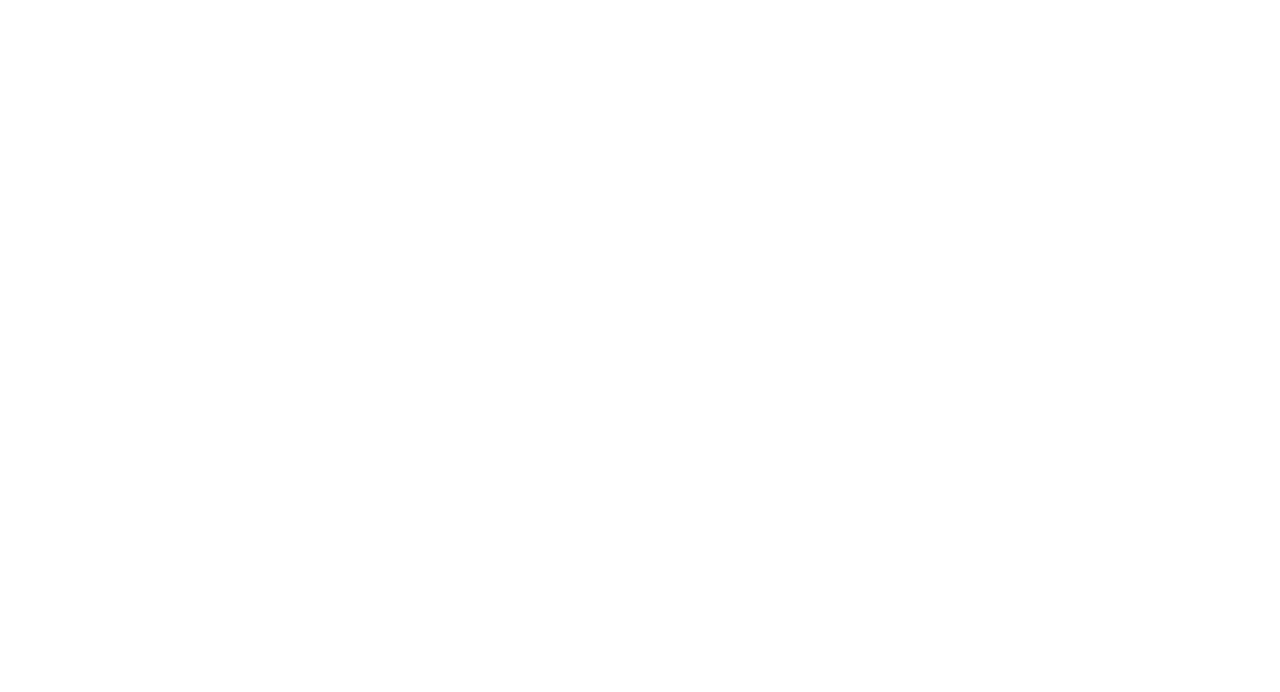
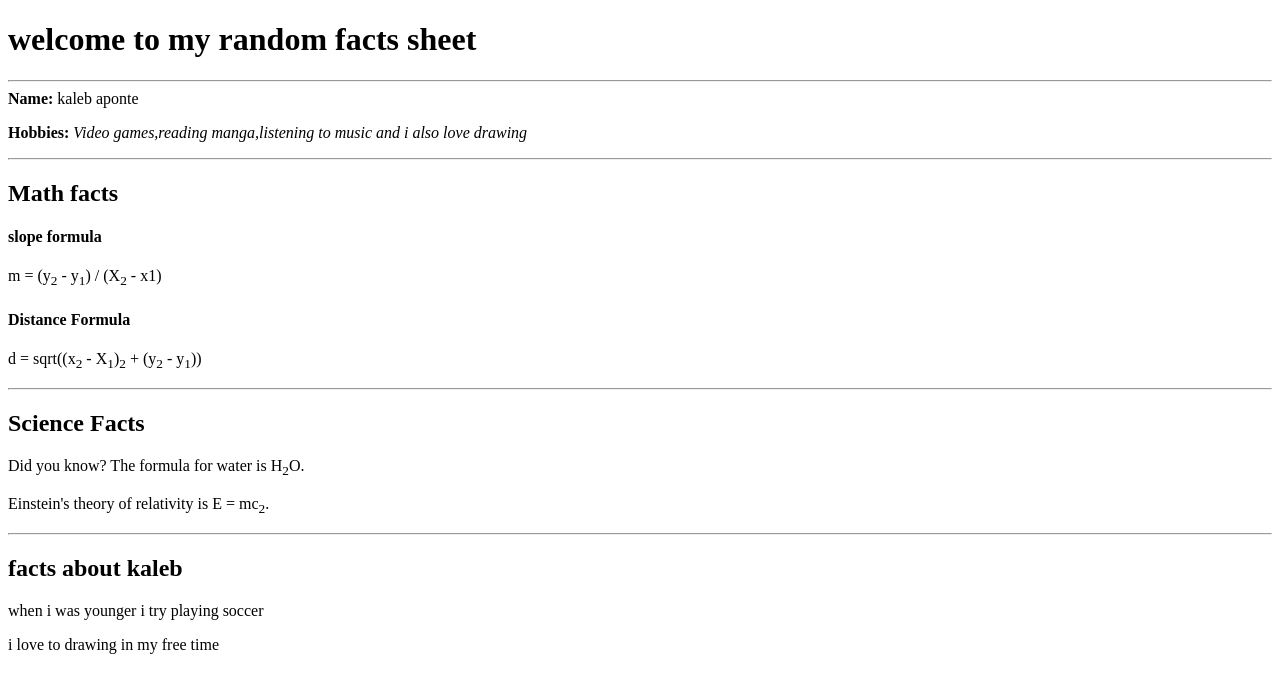
Before and after one commit to K25th/K25th.github.io, a plain HTML site: page exercises/random-facts-sheet/index.html in a window 1280 px wide. Drawn offline with Linux system fonts and the light colour scheme.

Commit message:
complete random fact sheet

```diff
--- a/exercises/random-facts-sheet/index.html
+++ b/exercises/random-facts-sheet/index.html
@@ -7,6 +7,31 @@
         <link rel="stylesheet" href="css/style.css">
     </head>
     <body>
-
+        <h1>welcome to my random facts sheet</h1>
+        <hr>
+        <b>Name:</b> kaleb aponte</p>
+        <b>Hobbies:</b>
+        <i>Video games,reading manga,listening to music and i also love drawing
+        </i></P>
+        <hr>
+        <h2>Math facts</h2>
+        <h4>slope formula</h4>
+        <p>
+           m = (y<sub>2</sub> - y<sub>1</sub>) /
+            (X<sub>2</sub> - x<psub>1</sub>)
+        </p>
+        <h4>Distance Formula</h4>
+        <p>
+            d = sqrt((x<sub>2</sub> - X<sub>1</sub>)<sub>2</sub>
+            + (y<sub>2</sub> - y<sub>1</sub>)<sub></sub>)
+        </p>
+        <hr>
+        <h2>Science Facts</h2>
+        <p>Did you know? The formula for water is H<sub>2</sub>O.</p>
+        <p>Einstein's theory of relativity is E = mc<sub>2</sub>.</p>
+        <hr>
+        <h2>facts about kaleb</h2>
+        <p>when i was younger i try playing soccer</p>
+        <p>i love to drawing in my free time</p>
     </body>
 </html>
```
